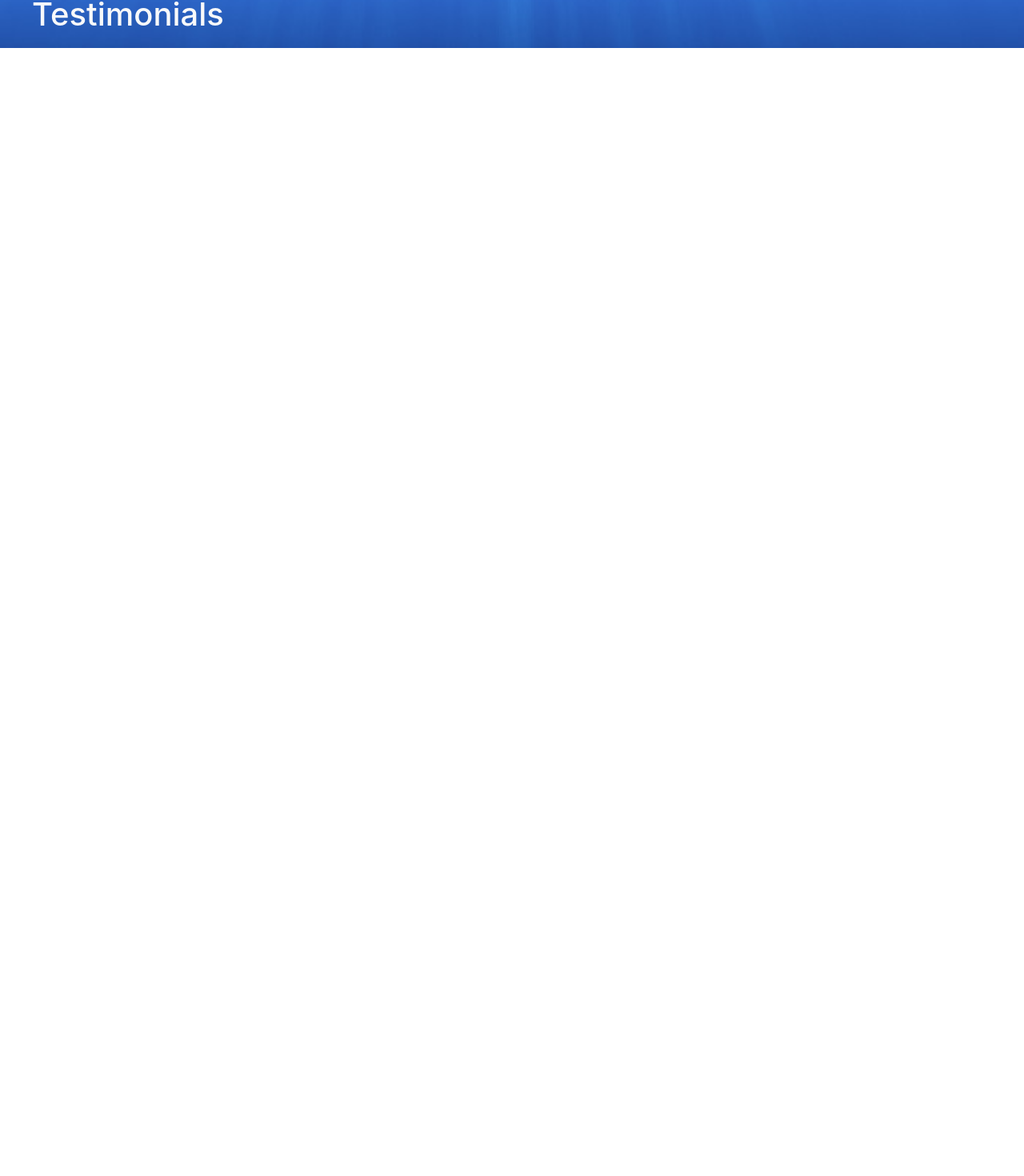
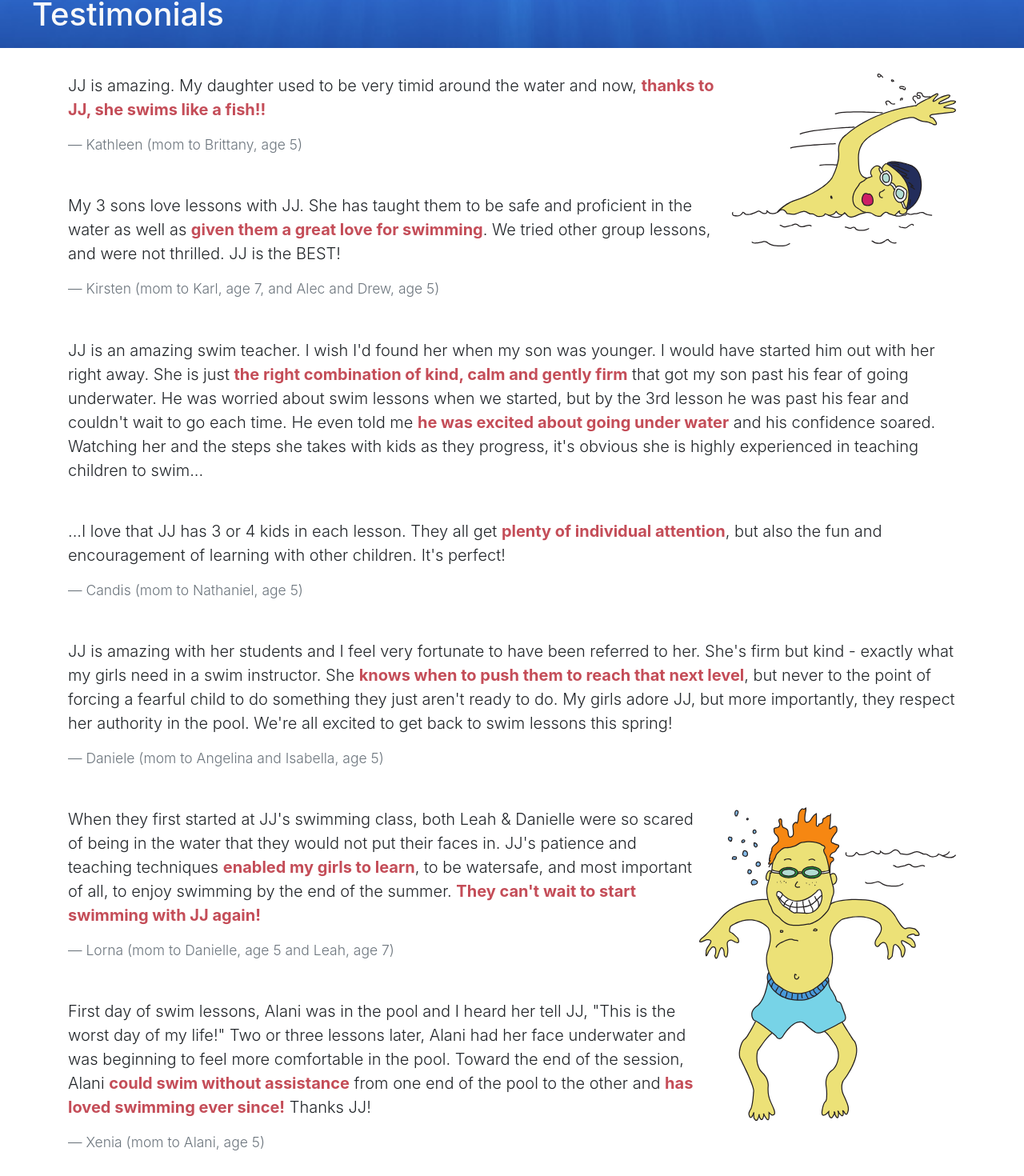
Before and after one commit to magahet/swimwithjj, a Vue app: page /testimonials in a window 1280 px wide. Shown: the part 102-1572 px from the top of the page at 80% size. Before the commit the page ends 800 px from the top, so only its background shows below. Built offline with nearby package versions, Linux system fonts and the light colour scheme.

Commit message:
testimonials ready

```diff
--- a/src/components/Testimonials.vue
+++ b/src/components/Testimonials.vue
@@ -1,4 +1,51 @@
 <template>
-  <div>
-  </div>
+  <b-container class="lead">
+    <b-row>
+      <b-col>
+
+        <b-img right :src="require('../assets/boy2.svg')"></b-img>
+
+        <blockquote class="blockquote">
+            <p class="is-medium">JJ is amazing.  My daughter used to be very timid around the water and now, <strong class="text-maroon">thanks to JJ, she swims like a fish!!</strong></p>
+            <footer class="blockquote-footer">Kathleen (mom to Brittany, age 5)</footer>
+        </blockquote>
+
+        <blockquote class="blockquote">
+            <p class="is-medium">My 3 sons love lessons with JJ.  She has taught them to be safe and proficient in the water as well as <strong class="text-maroon">given them a great love for swimming</strong>.  We tried other group lessons, and were not thrilled.  JJ is the BEST!</p>
+            <footer class="blockquote-footer">Kirsten (mom to Karl, age 7, and Alec and Drew, age 5)</footer>
+        </blockquote>
+
+        <blockquote class="blockquote">
+            <p class="is-medium">JJ is an amazing swim teacher.  I wish I'd found her when my son was younger.  I would have started him out with her right away.  She is just <strong class="text-maroon">the right combination of kind, calm and gently firm</strong> that got my son past his fear of going underwater.  He was worried about swim lessons when we started, but by the 3rd lesson he was past his fear and couldn't wait to go each time.  He even told me <strong class="text-maroon">he was excited about going under water</strong> and his confidence soared.  Watching her and the steps she takes with kids as they progress, it's obvious she is highly experienced in teaching children to swim...</p>
+            <br>
+            <p class="is-medium">...I love that JJ has 3 or 4 kids in each lesson.  They all get <strong class="text-maroon">plenty of individual attention</strong>, but also the fun and encouragement of learning with other children.  It's perfect!</p>
+            <footer class="blockquote-footer">Candis (mom to Nathaniel, age 5)</footer>
+        </blockquote>
+
+        <blockquote class="blockquote">
+            <p class="is-medium">JJ is amazing with her students and I feel very fortunate to have been referred to her. She's firm but kind - exactly what my girls need in a swim instructor. She <strong class="text-maroon">knows when to push them to reach that next level</strong>, but never to the point of forcing a fearful child to do something they just aren't ready to do. My girls adore JJ, but more importantly, they respect her authority in the pool. We're all excited to get back to swim lessons this spring!</p>
+            <footer class="blockquote-footer">Daniele (mom to Angelina and Isabella, age 5)</footer>
+        </blockquote>
+
+        <b-img right :src="require('../assets/boy1.svg')"></b-img>
+
+        <blockquote class="blockquote">
+            <p class="is-medium">When they first started at JJ's swimming class, both Leah & Danielle were so scared of being in the water that they would not put their faces in.  JJ's patience and teaching techniques <strong class="text-maroon">enabled my girls to learn</strong>, to be watersafe, and most important of all, to enjoy swimming by the end of the summer.  <strong class="text-maroon">They can't wait to start swimming with JJ again!</strong></p>
+            <footer class="blockquote-footer">Lorna (mom to Danielle, age 5 and Leah, age 7)</footer>
+        </blockquote>
+
+        <blockquote class="blockquote">
+            <p class="is-medium">First day of swim lessons, Alani was in the pool and I heard her tell JJ, "This is the worst day of my life!" Two or three lessons later, Alani had her face underwater and was beginning to feel more comfortable in the pool. Toward the end of the session, Alani <strong class="text-maroon">could swim without assistance</strong> from one end of the pool to the other and <strong class="text-maroon">has loved swimming ever since!</strong> Thanks JJ!</p>
+            <footer class="blockquote-footer">Xenia (mom to Alani, age 5)</footer>
+        </blockquote>
+
+      </b-col>
+    </b-row>
+  </b-container>
 </template>
+
+<style>
+  .blockquote {
+    margin-bottom: 3rem;
+  }
+</style>
```
